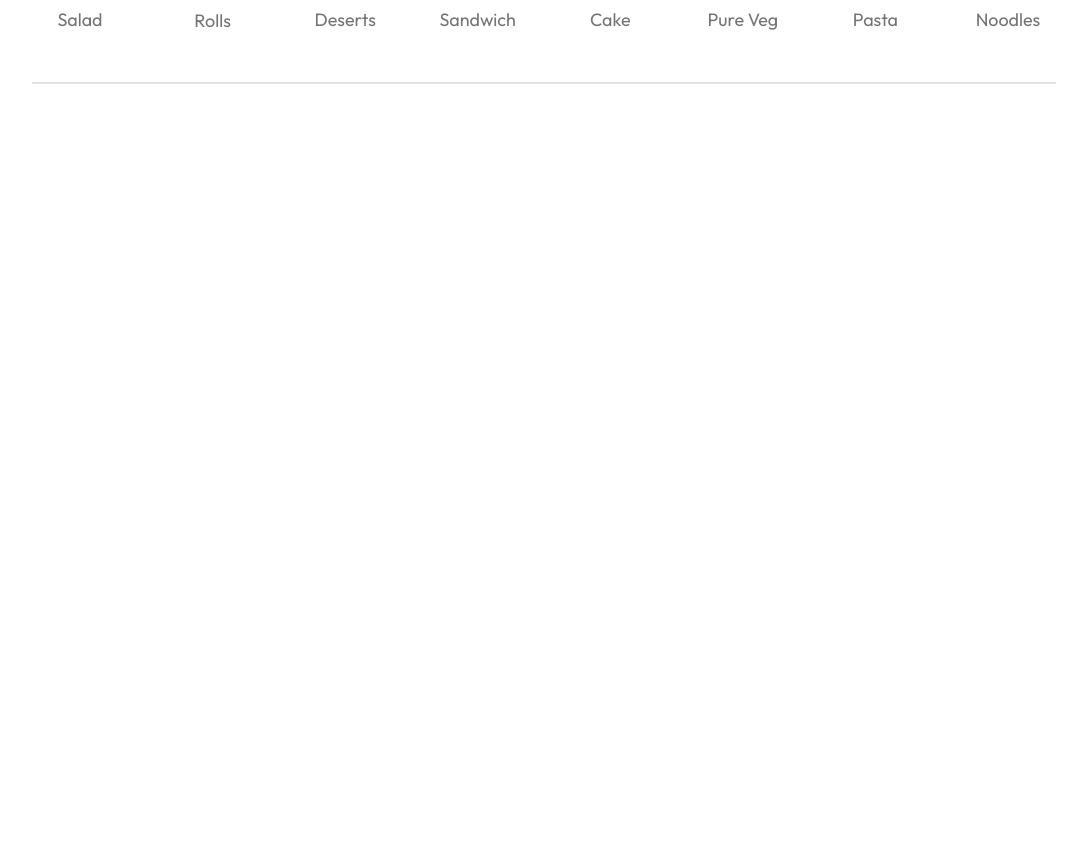
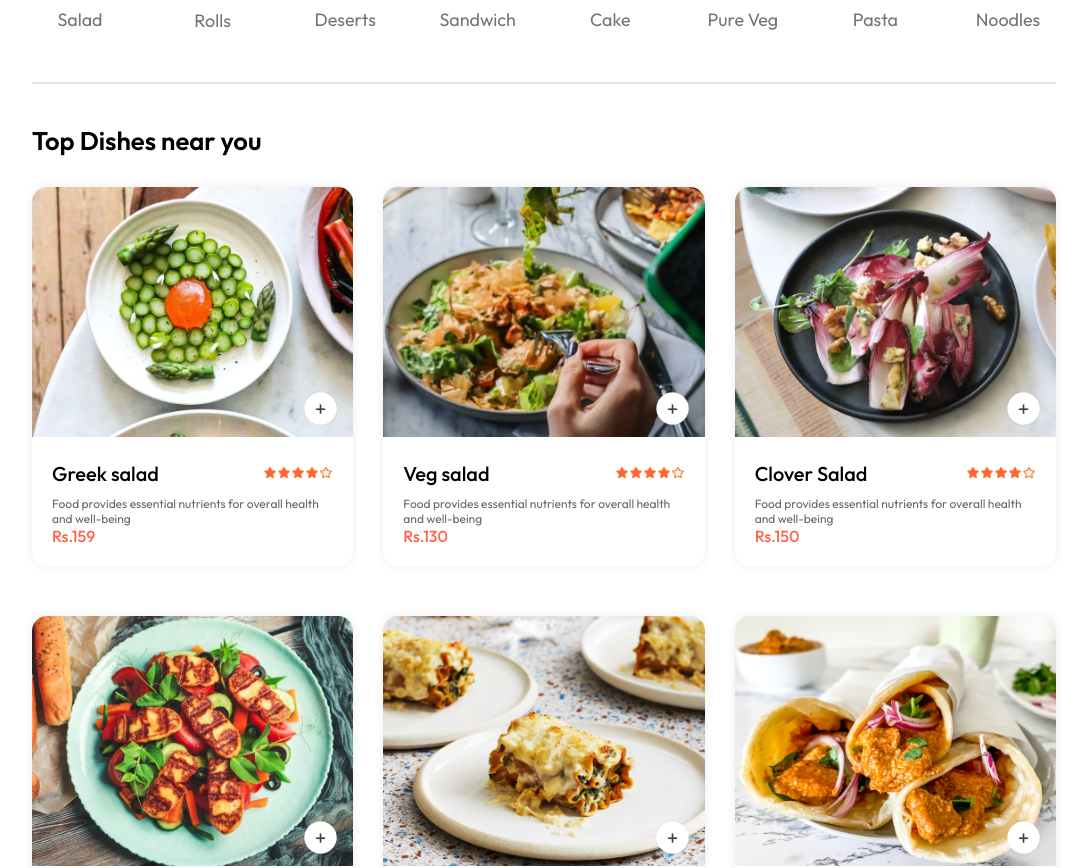
Before and after one commit to amitttt12/food-delivery-frontend, a React (Vite) app: page / in a window 1280 px wide. Shown: the part 820-1688 px from the top of the page, without its empty margins (96-1183 px from the left). Before the commit the page ends 914 px from the top, so only its background shows below. Built offline with nearby package versions, Linux system fonts and the light colour scheme.

Commit message:
added context for food display, created food display and food items components

```diff
--- /dev/null
+++ b/src/components/FoodDisplay/FoodDisplay.css
@@ -0,0 +1,15 @@
+.foodDisplay {
+  margin-top: 30px;
+}
+
+.foodDisplay h2 {
+  font-size: max(2vw, 24px);
+  font-weight: 600;
+}
+.foodDisplayList {
+  display: grid;
+  grid-template-columns: repeat(auto-fill, minmax(240px, 1fr));
+  margin-top: 30px;
+  gap: 30px;
+  row-gap: 50px;
+}
--- /dev/null
+++ b/src/components/FoodDisplay/FoodDisplay.jsx
@@ -0,0 +1,31 @@
+import React, { useContext } from "react";
+import "./FoodDisplay.css";
+import { StoreContext } from "../context/StoreContext";
+import FoodItem from "../FoodItem/FoodItem";
+
+const FoodDisplay = ({ category }) => {
+  const { food_list } = useContext(StoreContext);
+
+  return (
+    <div className="foodDisplay" id="foodDisplay">
+      <h2>Top Dishes near you</h2>
+
+      <div className="foodDisplayList">
+        {food_list.map((item, index) => {
+          return (
+            <FoodItem
+              key={index}
+              id={item._id}
+              name={item.name}
+              description={item.description}
+              price={item.price}
+              image={item.image}
+            />
+          );
+        })}
+      </div>
+    </div>
+  );
+};
+
+export default FoodDisplay;
--- /dev/null
+++ b/src/components/FoodItem/FoodItem.css
@@ -0,0 +1,74 @@
+.foodItem {
+  width: 100%;
+  margin: auto;
+  border-radius: 15px;
+  box-shadow: 0px 0px 10px #00000015;
+  transition: 0.3s;
+  animation: fadeIn 1s;
+}
+
+.foodItemImage {
+  width: 100%;
+  border-radius: 15px 15px 0px 0px;
+}
+
+.foodItemInfo {
+  padding: 20px;
+}
+
+.foodItemNameRating {
+  display: flex;
+  justify-content: space-between;
+  align-items: center;
+  margin-bottom: 10px;
+}
+
+.foodItemNameRating p {
+  font-size: 20px;
+  font-weight: 500;
+}
+
+.foodItemNameRating img {
+  width: 70px;
+}
+
+.foodItemDesc {
+  color: #676767;
+  font-size: 12px;
+}
+
+.foodItemPrice {
+  color: tomato;
+  fon-size: 22px;
+  font-weight: 500;
+  margin: 10px 0xp;
+}
+
+.foodItemImageContainer {
+  position: relative;
+}
+
+.foodItemImageContainer .add {
+  width: 35px;
+  position: absolute;
+  bottom: 15px;
+  right: 15px;
+  cursor: pointer;
+  border-radius: 50%;
+}
+
+.foodItemCounter {
+  position: absolute;
+  bottom: 15px;
+  right: 15px;
+  display: flex;
+  align-items: center;
+  gap: 10px;
+  padding: 6px;
+  border-radius: 50px;
+  background-color: white;
+}
+
+.foodItemCounter img {
+  width: 30px;
+}
--- /dev/null
+++ b/src/components/FoodItem/FoodItem.jsx
@@ -0,0 +1,47 @@
+import React, { useState } from "react";
+import "./FoodItem.css";
+import { assets } from "../../assets/assets";
+
+const FoodItem = ({ id, name, price, description, image }) => {
+  const [itemCount, setItemCount] = useState(0);
+  return (
+    <div className="foodItem">
+      <div className="foodItemImageContainer">
+        <img className="foodItemImage" src={image} alt="food-item-image" />
+        {!itemCount ? (
+          <img
+            className="add"
+            onClick={() => setItemCount((prev) => prev + 1)}
+            src={assets.add_icon_white}
+            alt="add-btn-icon"
+          />
+        ) : (
+          <div className="foodItemCounter">
+            <img
+              onClick={() => setItemCount((prev) => prev - 1)}
+              src={assets.remove_icon_red}
+              alt="icon-remove"
+            />
+            <p>{itemCount}</p>
+            <img
+              src={assets.add_icon_green}
+              alt="icon-green"
+              onClick={() => setItemCount((prev) => prev + 1)}
+            />
+          </div>
+        )}
+      </div>
+      <div className="foodItemInfo">
+        <div className="foodItemNameRating">
+          <p>{name}</p>
+          <img src={assets.rating_starts} />
+        </div>
+
+        <p className="foodItemDesc">{description}</p>
+        <p className="foodItemPrice">Rs.{price}</p>
+      </div>
+    </div>
+  );
+};
+
+export default FoodItem;
--- /dev/null
+++ b/src/components/context/StoreContext.jsx
@@ -0,0 +1,19 @@
+import { createContext } from "react";
+
+import { food_list } from "../../assets/assets";
+
+export const StoreContext = createContext(null);
+
+const StoreContextProvider = (props) => {
+  const contextValue = {
+    food_list,
+  };
+
+  return (
+    <StoreContext.Provider value={contextValue}>
+      {props.children}
+    </StoreContext.Provider>
+  );
+};
+
+export default StoreContextProvider;
--- a/src/main.jsx
+++ b/src/main.jsx
@@ -1,9 +1,15 @@
-import { createRoot } from "react-dom/client";
 import App from "./App.jsx";
 import "./index.css";
 import { BrowserRouter } from "react-router-dom";
-createRoot(document.getElementById("root")).render(
+import ReactDOM from "react-dom/client";
+import StoreContextProvider from "./components/context/StoreContext.jsx";
+import "./index.css";
+import React from "react";
+
+ReactDOM.createRoot(document.getElementById("root")).render(
   <BrowserRouter>
-    <App />
+    <StoreContextProvider>
+      <App />
+    </StoreContextProvider>
   </BrowserRouter>
 );
--- a/src/pages/Home/Home.jsx
+++ b/src/pages/Home/Home.jsx
@@ -2,6 +2,7 @@ import React, { useState } from "react";
 import "./Home.css";
 import Header from "../../components/Header/Header";
 import ExploreMenu from "../../components/ExploreMenu/ExploreMenu";
+import FoodDisplay from "../../components/FoodDisplay/FoodDisplay";
 
 const Home = () => {
   const [category, setCategory] = useState("ALl");
@@ -9,6 +10,8 @@ const Home = () => {
     <div>
       <Header />
       <ExploreMenu category={category} setCategory={setCategory} />
+
+      <FoodDisplay category={category}/>
     </div>
   );
 };
```
Also changed, not shown: src/assets/assets.js (+32 -32 lines).
